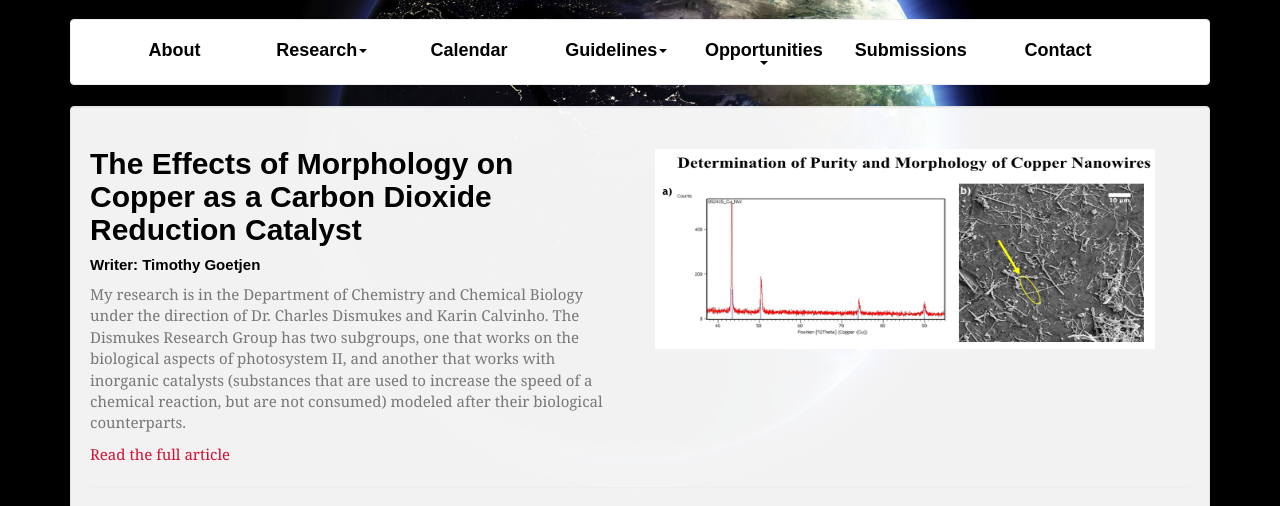
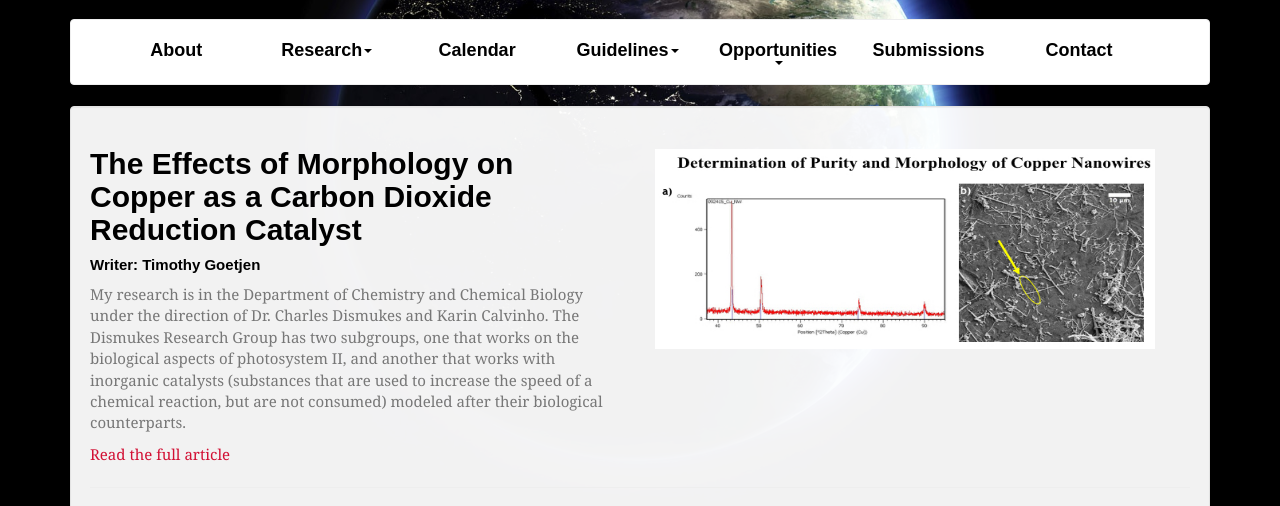
Before and after one commit to rutgersresearchreview/rutgersresearchreview.github.io, a plain HTML site: page index.html in a window 1280 px wide. Shown: the part 247-753 px from the top of the page. Drawn offline with Linux system fonts and the light colour scheme; a web font is replaced by a local one.

Commit message:
Menu spacer.

```diff
--- a/css/custom.css
+++ b/css/custom.css
@@ -50,7 +50,7 @@
 }
 .menu-spacer{
 	text-align: center;
-	width: 13.65714286%;
+	width: 13.95714286%;
 }
 .article-title{
 	font-size: 30px;
```
